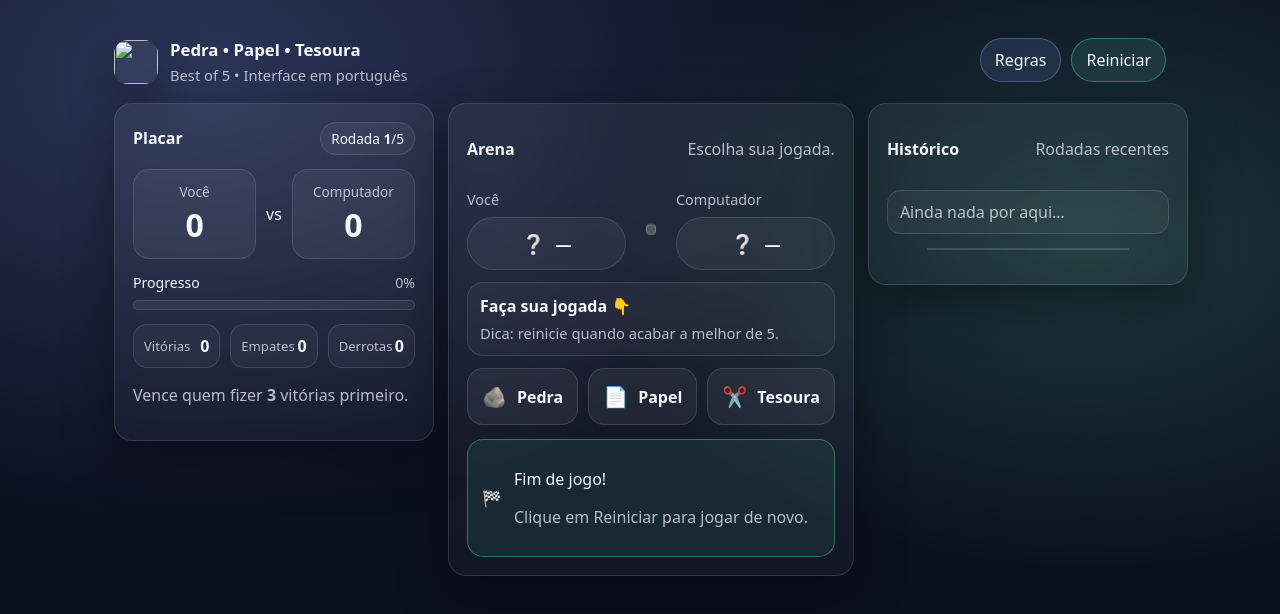
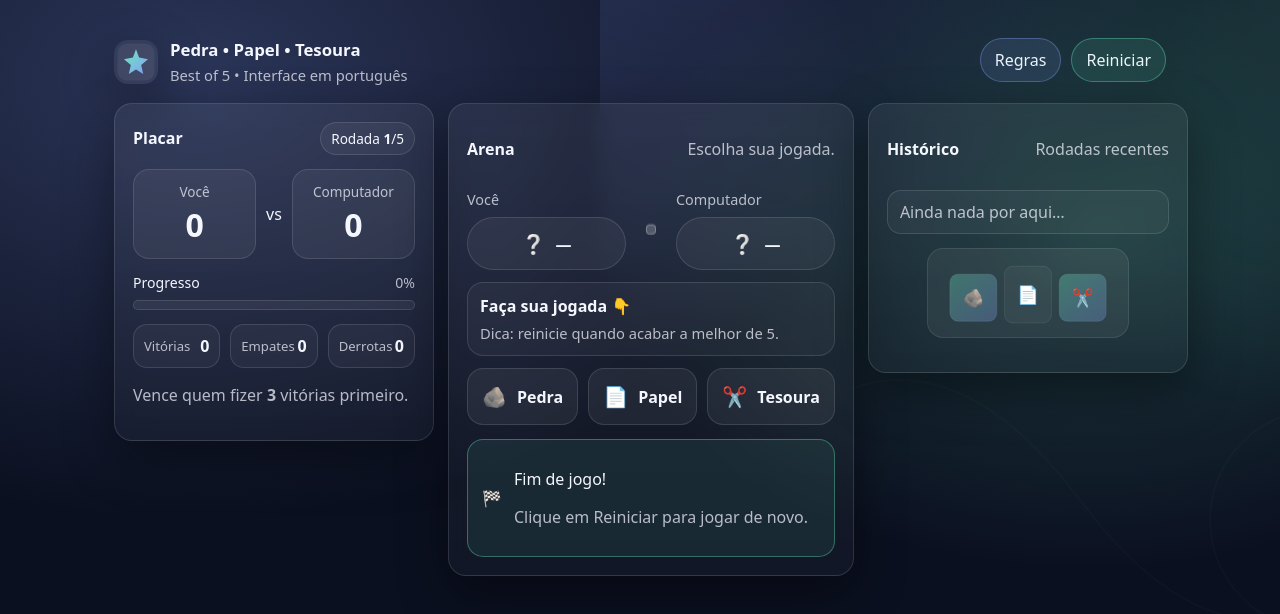
Before and after one commit to felipereed/pedra_papel_e_tesoura, a plain HTML site: page index.html in a window 1280 px wide. Drawn offline with Linux system fonts and the light colour scheme.

Commit message:
fixed images

```diff
--- a/index.html
+++ b/index.html
@@ -7,19 +7,19 @@
   <title>Pedra • Papel • Tesoura</title>
   <meta name="description"
     content="Jogo Pedra, Papel e Tesoura (Best of 5) — projeto pessoal para praticar JavaScript." />
-  <link rel="icon" href="./assets/img/app-icon.svg" type="image/svg+xml" />
+  <link rel="icon" href="./assets/images/app-icon.svg" type="image/svg+xml" />
   <link rel="stylesheet" href="./css/main.css" />
 </head>
 
 <body>
   <div class="bg" aria-hidden="true">
-    <img class="bg-pattern" src="./assets/img/bg-pattern.svg" alt="" />
+    <img class="bg-pattern" src="./assets/images/bg-pattern.svg" alt="" />
   </div>
 
   <div class="app">
     <header class="topbar">
       <div class="brand">
-        <img class="brand-icon" src="./assets/img/app-icon.svg" alt="" />
+        <img class="brand-icon" src="./assets/images/app-icon.svg" alt="" />
         <div class="brand-text">
           <h1>Pedra • Papel • Tesoura</h1>
           <p class="subtitle">Best of 5 • Interface em português</p>
@@ -143,7 +143,7 @@
         </ol>
 
         <figure class="mini-hero" aria-hidden="true">
-          <img src="./assets/img/hero-illustration.svg" alt="" />
+          <img src="./assets/images/hero-illustration.svg" alt="" />
         </figure>
       </aside>
     </main>
```
